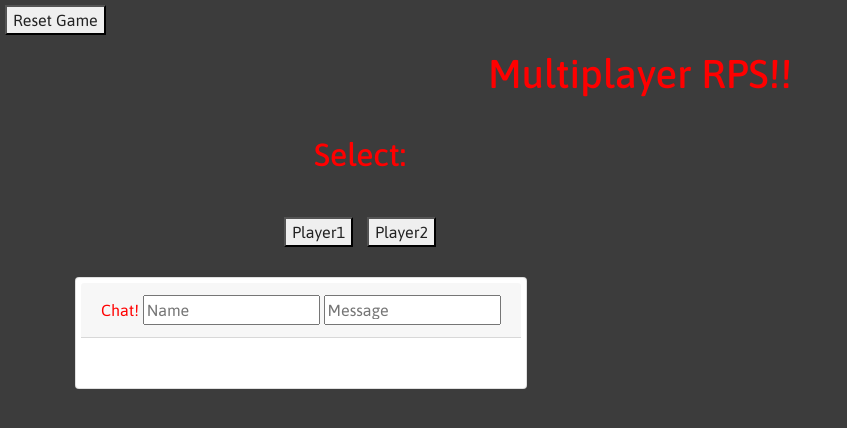
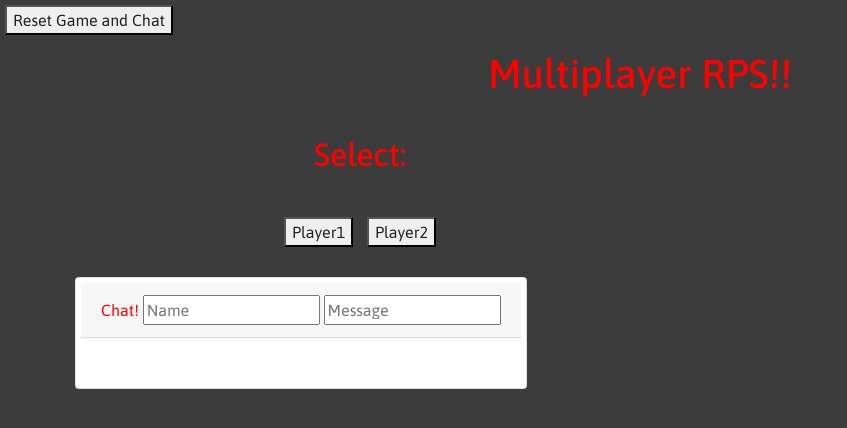
Before and after one commit to claudiojsaillant/RPS, a plain HTML site: page index.html in a window 1280 px wide. Shown: the whole page, without its empty margins (0-847 px from the left). Drawn offline with nearby package versions, Linux system fonts and the light colour scheme; no server answers.

Commit message:
stating that reset button will clear chat too

```diff
--- a/index.html
+++ b/index.html
@@ -20,7 +20,7 @@
 </head>
 
 <body>
-    <button id="reset">Reset Game</button>
+    <button id="reset">Reset Game and Chat</button>
     <div class="container">
 
         <div class="row">
@@ -99,7 +99,9 @@
                     <input type='text' id='nameInput' placeholder='Name'>
                     <input type='text' id='messageInput' placeholder='Message'>
                 </div>
-                <div class="card-body" id="topcard"></div>
+                <div class="card-body" id="topcard">
+
+                </div>
             </div>
         </div>
     </div>
```
